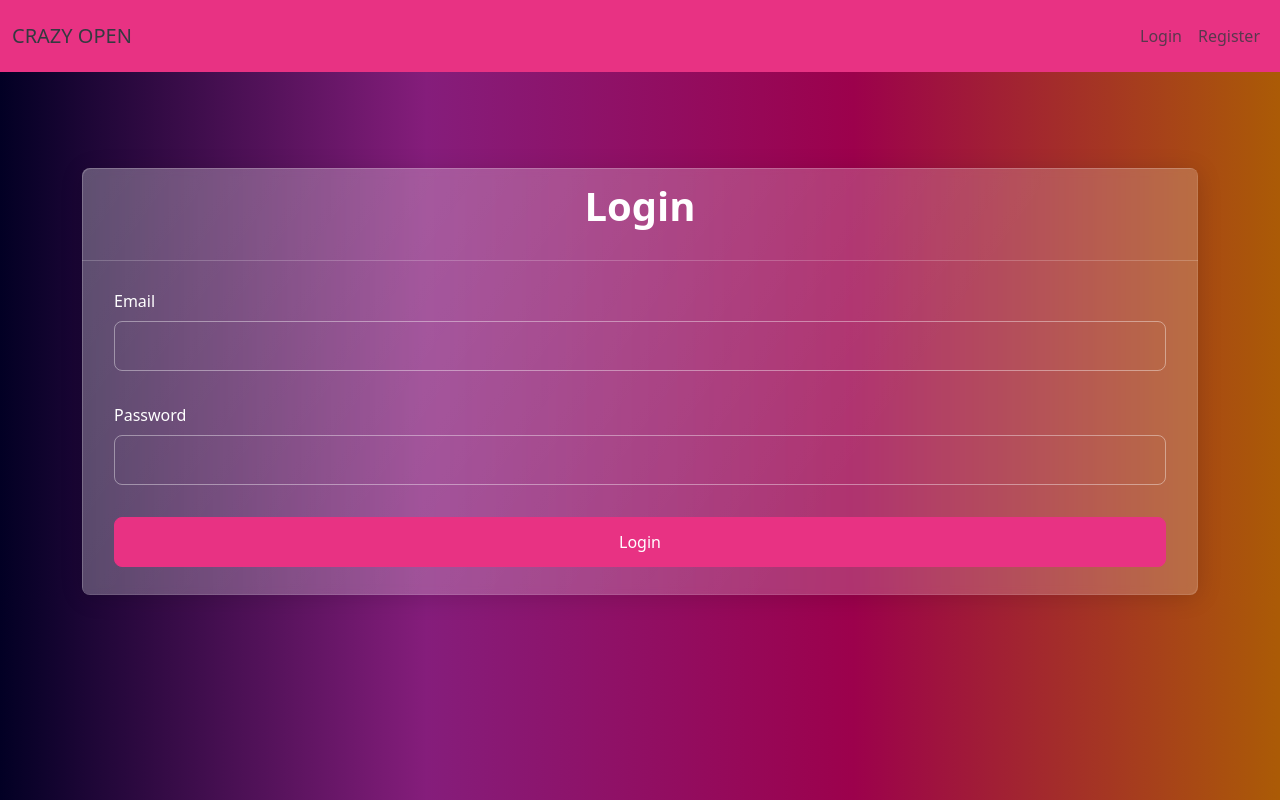
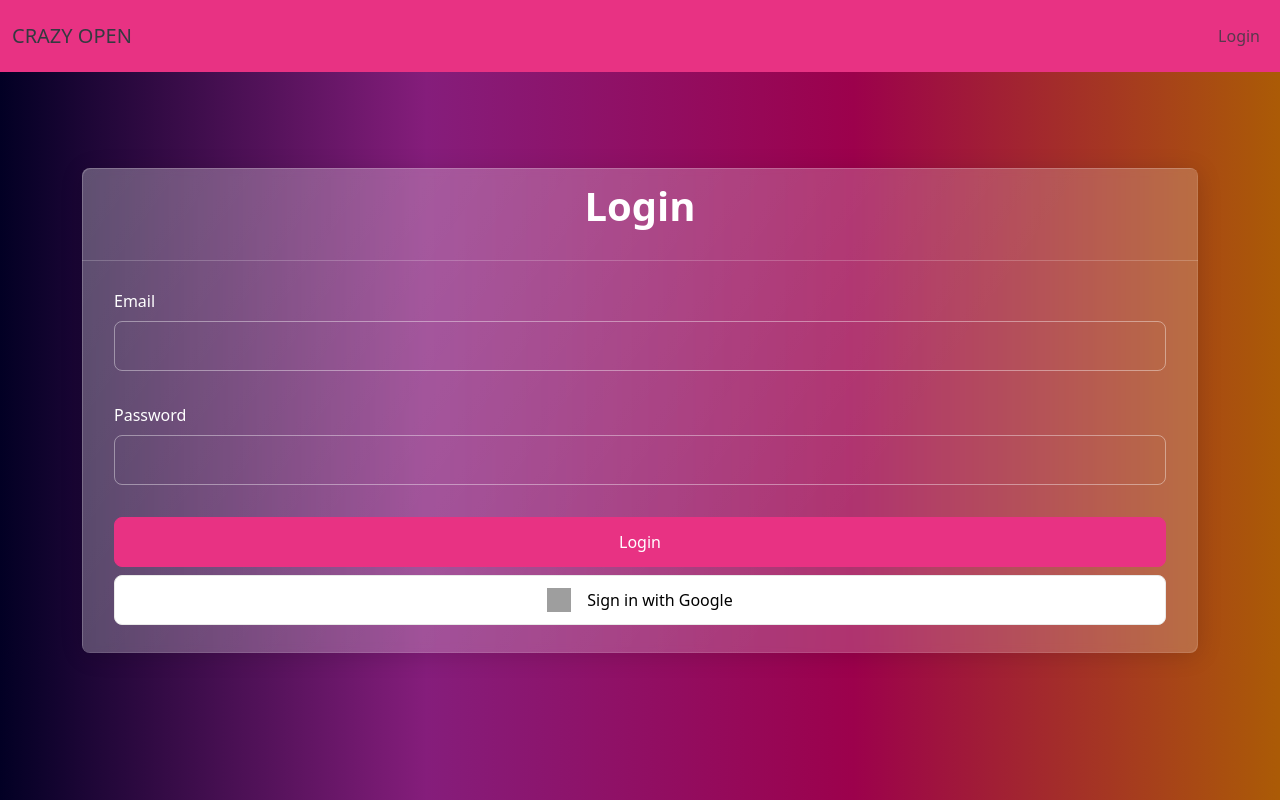
Before and after one commit to dmitrysluch/crazy-open, a Flask app: page /login in a window 1280 px wide. Run offline with Flask 3, Linux system fonts and the light colour scheme; some libraries are stand-ins or nearby versions; grey boxes are pictures that could not be loaded.

Commit message:
Moved auth to google only

```diff
--- a/server/models.py
+++ b/server/models.py
@@ -21,6 +21,7 @@ class User(db.Model):
     photo_url = db.Column(db.String(200))
     created_at = db.Column(db.DateTime, default=lambda: datetime.now(timezone.utc))
     social_links = db.relationship('SocialLink', backref='user', lazy=True)
+    is_google = db.Column(db.Boolean, default=False, nullable=False)
 
     def is_active(self):
         return True # No bans yet
--- a/server/templates/layout.html
+++ b/server/templates/layout.html
@@ -39,9 +39,9 @@
                         <li class="nav-item">
                             <a class="nav-link" href="{{ url_for('login') }}">Login</a>
                         </li>
-                        <li class="nav-item">
+                        <!-- <li class="nav-item">
                             <a class="nav-link" href="{{ url_for('register') }}">Register</a>
-                        </li>
+                        </li> -->
                     {% endif %}
                 </ul>
             </div>
--- a/server/templates/login.html
+++ b/server/templates/login.html
@@ -24,6 +24,12 @@
             <div class="text-center">
                 {{ form.submit(class="btn btn-primary w-100") }}
             </div>
+            <div class="text-center mt-1">
+                <a href="{{ url_for('google_login') }}" class="btn btn-light w-100 d-flex align-items-center justify-content-center" style="background: white">
+                    <img src="https://developers.google.com/identity/images/g-logo.png" alt="Google Logo" width="24" height="24" class="me-2">
+                    <span style="color: black">Sign in with Google</span>
+                </a>
+            </div>
         </form>
     </div>
 </div>
--- a/server/views.py
+++ b/server/views.py
@@ -1,4 +1,4 @@
-from wsgi import app, serializer
+from wsgi import app, serializer, oauth
 from models import db, User, SocialLink, InteractionType, InteractionRequest, Interaction, VisibilityState
 from forms import RegistrationForm, LoginForm, InteractionAcceptForm
 from werkzeug.security import generate_password_hash, check_password_hash
@@ -37,7 +37,10 @@ def verified_only(view_function):
 def index():
     return render_template("index.html")
 
-@app.route('/register', methods=['GET', 'POST'])
+@app.route('/register')
+def register():
+    return redirect(url_for('login'))
+# @app.route('/register', methods=['GET', 'POST'])
 @logged_out_only
 def register():
     form = RegistrationForm()
@@ -132,12 +135,52 @@ def login():
 
     return render_template('login.html', form=form)
 
+@app.route('/google_login')
+def google_login():
+    redirect_uri = url_for('authorize', _external=True)
+    return oauth.google.authorize_redirect(redirect_uri)
+
+@app.route('/authorize')
+def authorize():
+    token = oauth.google.authorize_access_token()
+    user_info = token.get('userinfo')
+    # Process user info and create session
+    username = user_info['name']
+    email = user_info['email']
+    user = User.query.filter_by(email=email, is_google=True).first()
+    if user is None:
+        new_user = User(username=username, email=email, password_hash='', photo_url=user_info['picture'], is_google=True, email_verified=True)
+        try:
+            db.session.add(new_user)
+            db.session.commit()
+        except IntegrityError:
+            db.session.rollback()  # Rollback the session to prevent conflicts
+            # Check which field caused the issue
+            if User.query.filter_by(username=username).first():
+                flash("User with same username exists", "danger")
+            elif User.query.filter_by(email=email).first():
+                flash("Email is already registered. Please use a different email.", "danger")
+            else:
+                flash("An unexpected error occurred. Please try again.", "danger")
+            return redirect(url_for("login"))
+        login_user(new_user)
+        return redirect(url_for("dashboard"))
+    else:
+        user = User.query.filter_by(email=email, is_google=True).first()
+
+        if user and user.is_google:
+            login_user(user)  # Log in the user
+            flash('Login successful!', 'success')
+            return redirect(url_for('dashboard'))  # Redirect to dashboard or home page
+        else:
+            flash('Invalid email or password. Please try again.', 'danger')
+
 @app.route('/logout')
 @login_required
 def logout():
     logout_user()
     flash('You have been logged out.', 'info')
-    return redirect(url_for('register'))  # Redirect to register or login page
+    return redirect(url_for('login'))  # Redirect to register or login page
 
 @app.route('/dashboard', methods=['GET', 'POST'])
 @verified_only
```
Also changed, not shown: server/wsgi.py (+11 -0 lines).
